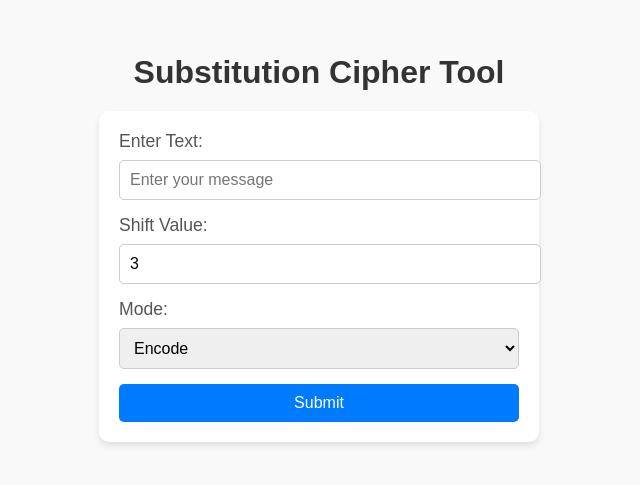
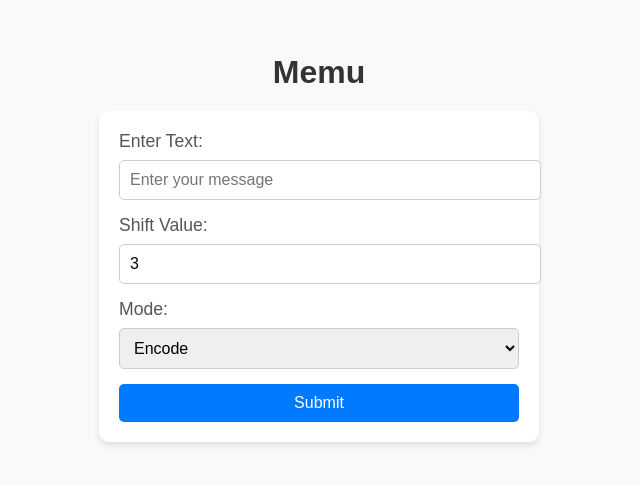
Before and after one commit to AlchemistPanda/Memu, a plain HTML site: page index.html in a window 1280 px wide. Shown: the part 143-628 px from the top of the page, without its empty margins (321-961 px from the left). Drawn offline with Linux system fonts and the light colour scheme.

Commit message:
Update index.html
memu

```diff
--- a/index.html
+++ b/index.html
@@ -1,7 +1,7 @@
 <!DOCTYPE html>
 <html>
 <head>
-  <title>Substitution Cipher</title>
+  <title>Memuz</title>
   <style>
     body {
       font-family: Arial, sans-serif;
@@ -80,7 +80,7 @@
   </style>
 </head>
 <body>
-  <h1>Substitution Cipher Tool</h1>
+  <h1>Memu</h1>
   <form id="cipherForm">
     <label for="text">Enter Text:</label>
     <input type="text" id="text" placeholder="Enter your message" required>
```
